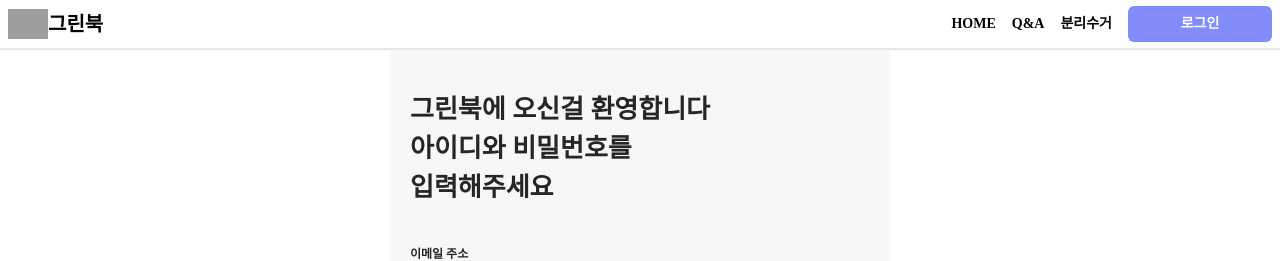
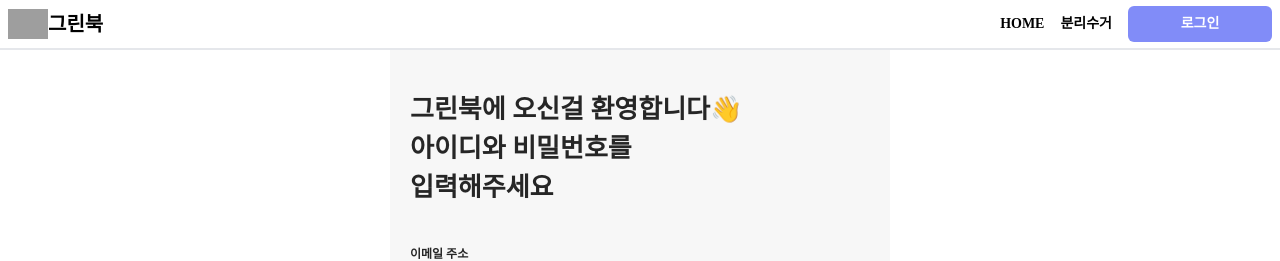
Before and after one commit to kimgyul11/greenbook, a React (Create React App) app: page /login in a window 1280 px wide. Shown: the top 261 px of the page. Built offline with nearby package versions, Linux system fonts and the light colour scheme; no server answers; grey boxes are pictures that could not be loaded; a web font is replaced by a local one.

Commit message:
-네비게이션 수정

```diff
--- a/src/components/Navbar.jsx
+++ b/src/components/Navbar.jsx
@@ -20,7 +20,7 @@ export default function Navbar() {
       </Link>
       <nav className="flex items-center gap-4">
         <Link to="/">HOME</Link>
-        <Link to="/">Q&A</Link>
+        {/* <Link to="/">Q&A</Link> */}
         <Link to="/products">분리수거</Link>
         {user && (
           <Link to="/carts">
--- a/src/pages/Login.jsx
+++ b/src/pages/Login.jsx
@@ -4,7 +4,7 @@ export default function Login() {
   return (
     <div className={styles.login_wrap}>
       <div className={styles.title_wrap}>
-        그린북에 오신걸 환영합니다
+        그린북에 오신걸 환영합니다👋
         <br />
         아이디와 비밀번호를
         <br />
```
